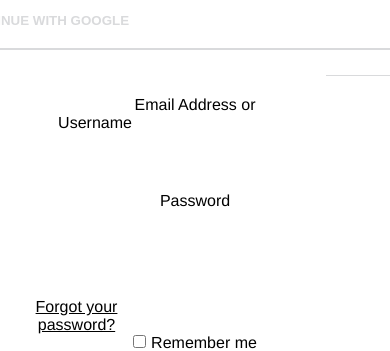
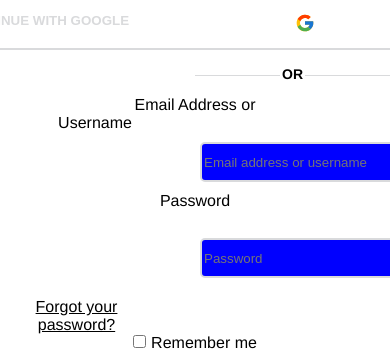
Before and after one commit to bree256/spotifyCloneApp, a React (Create React App) app: page / in a window 390 px wide. Shown: the part 824-1175 px from the top of the page. Built offline with nearby package versions, Linux system fonts and the light colour scheme.

Commit message:
added icons and gave them absolute values

```diff
--- a/src/components/LoginPage/style.module.css
+++ b/src/components/LoginPage/style.module.css
@@ -2,6 +2,7 @@
   box-sizing: border-box;
   text-align: center;
   justify-content: space-between;
+  /* padding: var(--app-block-padding); */
 }
 
 .buttonlogin {
@@ -102,3 +103,18 @@
 .remember {
   margin-left: 5px;
 }
+@media (max-width: 700px) {
+  .input {
+    margin-left: 200px;
+    background-color: blue;
+  }
+  .eye {
+    right: 310px;
+  }
+  .loginpagelogos {
+    left: 295px;
+  }
+  .h2 {
+    margin-left: 195px;
+  }
+}
```
